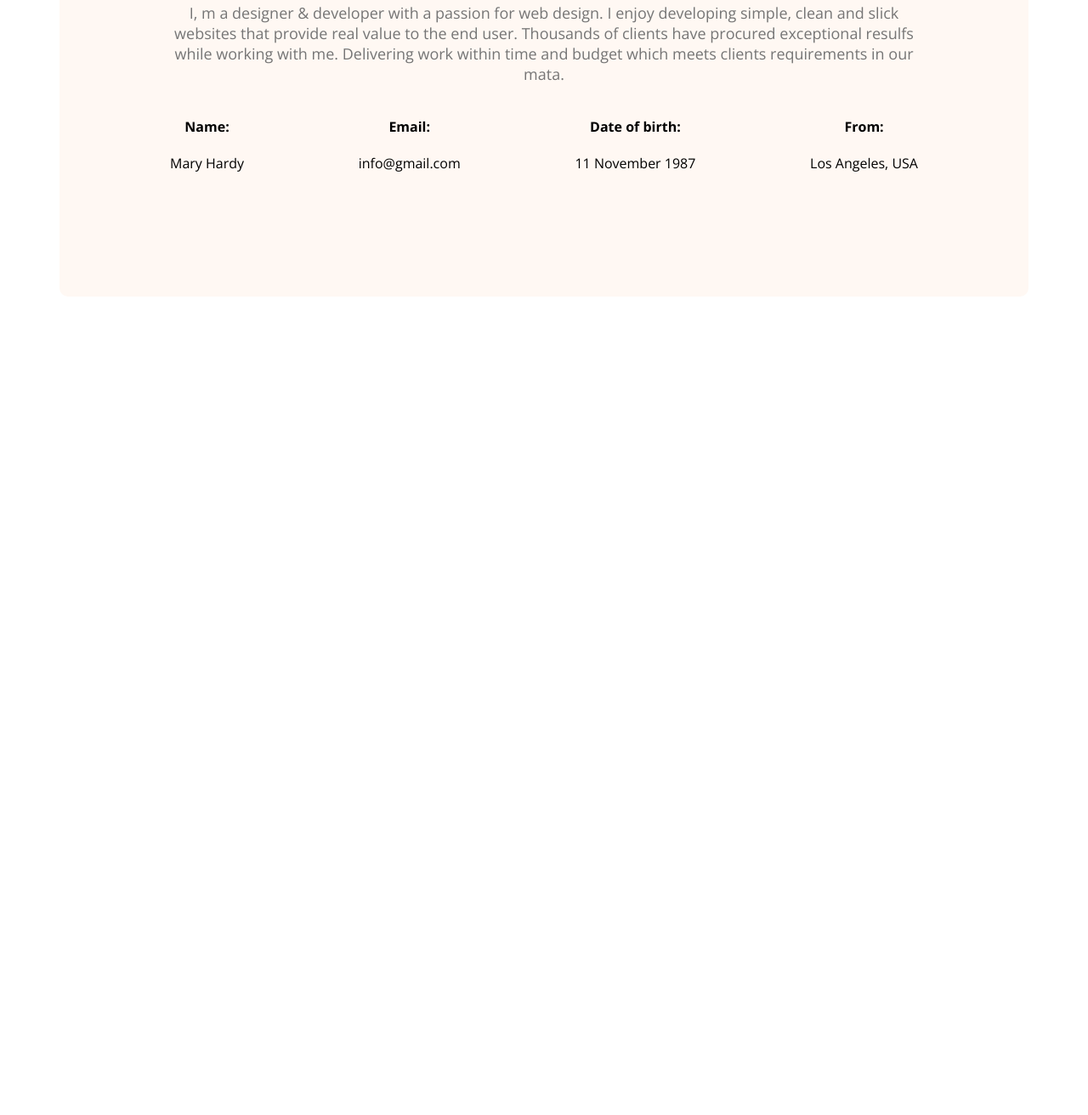
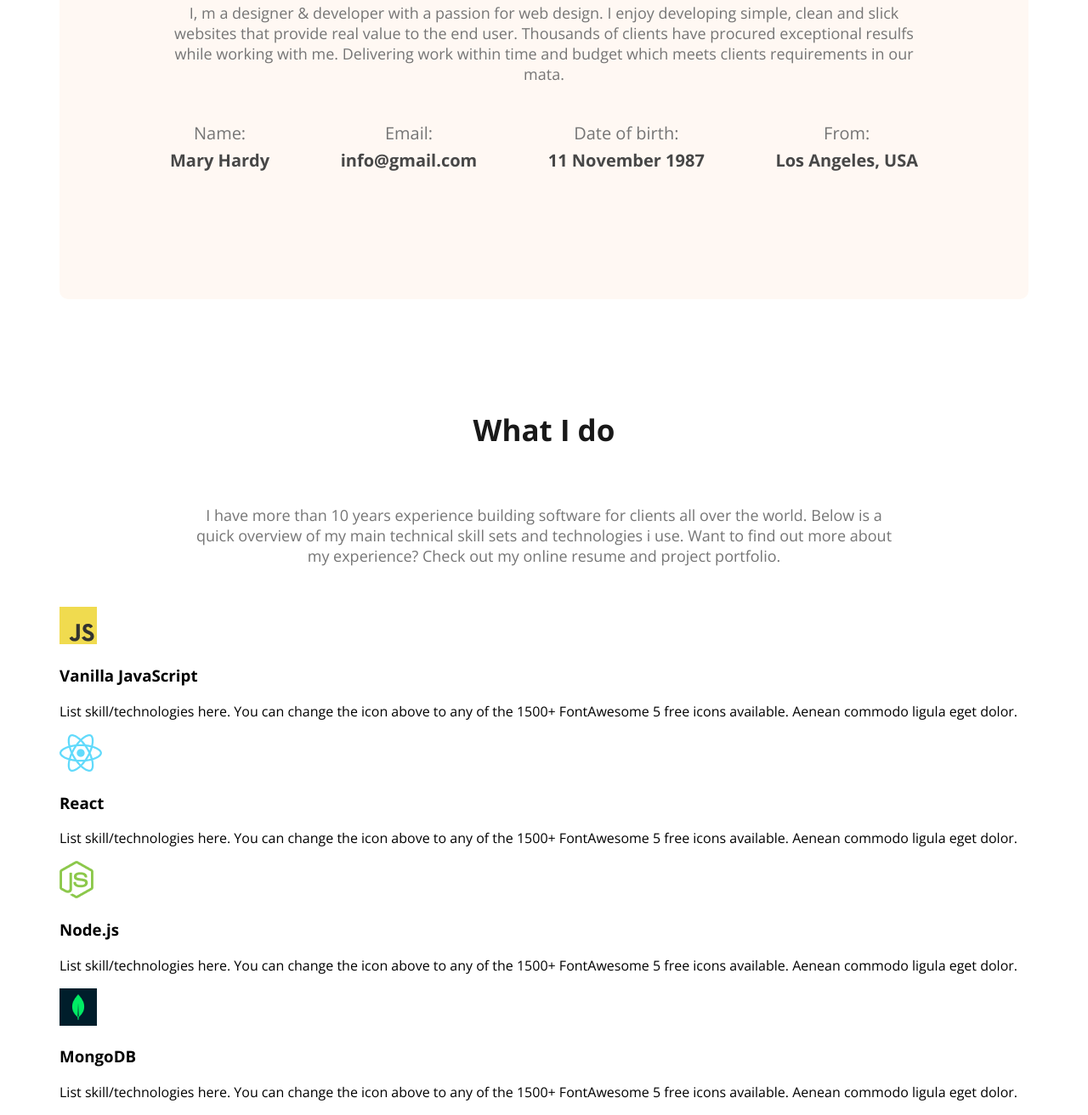
Before and after one commit to Fazle240102/webdeveloper-portfolio, a plain HTML site: page index.html in a window 1280 px wide. Shown: the part 1142-2454 px from the top of the page at 85% size. Before the commit the page ends 1621 px from the top, so only its background shows below. Drawn offline with nearby package versions, Linux system fonts and the light colour scheme.

Commit message:
added skills section

```diff
--- a/index.html
+++ b/index.html
@@ -65,6 +65,54 @@
           </div>
         </div>
       </section>
+      <!-- what i do section start -->
+      <section>
+        <h3 class="section-title">What I do</h3>
+        <p id="what-i-do-description" class="section-description">
+          I have more than 10 years experience building software for clients all
+          over the world. Below is a quick overview of my main technical skill
+          sets and technologies i use. Want to find out more about my
+          experience? Check out my online resume and project portfolio.
+        </p>
+        <div class="skills-container">
+          <div class="skills">
+            <img src="images/icons/js.png" alt="" />
+            <h3 class="skills-title">Vanilla JavaScript</h3>
+            <p class="skills-description">
+              List skill/technologies here. You can change the icon above to any
+              of the 1500+ FontAwesome 5 free icons available. Aenean commodo
+              ligula eget dolor.
+            </p>
+          </div>
+          <div class="skills">
+            <img src="images/icons/react.png" alt="" />
+            <h3 class="skills-title">React</h3>
+            <p class="skills-description">
+              List skill/technologies here. You can change the icon above to any
+              of the 1500+ FontAwesome 5 free icons available. Aenean commodo
+              ligula eget dolor.
+            </p>
+          </div>
+          <div class="skills">
+            <img src="images/icons/nodejs.png" alt="" />
+            <h3 class="skills-title">Node.js</h3>
+            <p class="skills-description">
+              List skill/technologies here. You can change the icon above to any
+              of the 1500+ FontAwesome 5 free icons available. Aenean commodo
+              ligula eget dolor.
+            </p>
+          </div>
+          <div class="skills">
+            <img src="images/icons/mongo.png" alt="" />
+            <h3 class="skills-title">MongoDB</h3>
+            <p class="skills-description">
+              List skill/technologies here. You can change the icon above to any
+              of the 1500+ FontAwesome 5 free icons available. Aenean commodo
+              ligula eget dolor.
+            </p>
+          </div>
+        </div>
+      </section>
     </main>
     <footer></footer>
   </body>
--- a/styles/portfolio.css
+++ b/styles/portfolio.css
@@ -105,3 +105,20 @@ main {
 .about-info {
   text-align: center;
 }
+.info-title {
+  color: #757575;
+  text-align: center;
+  font-size: 20px;
+  font-weight: 400;
+  margin-bottom: 0;
+}
+.info-description {
+  color: #474747;
+  font-size: 20px;
+  font-weight: 700;
+  margin-top: 5px;
+}
+#what-i-do-description {
+  padding: 30px 150px;
+  text-align: center;
+}
```
